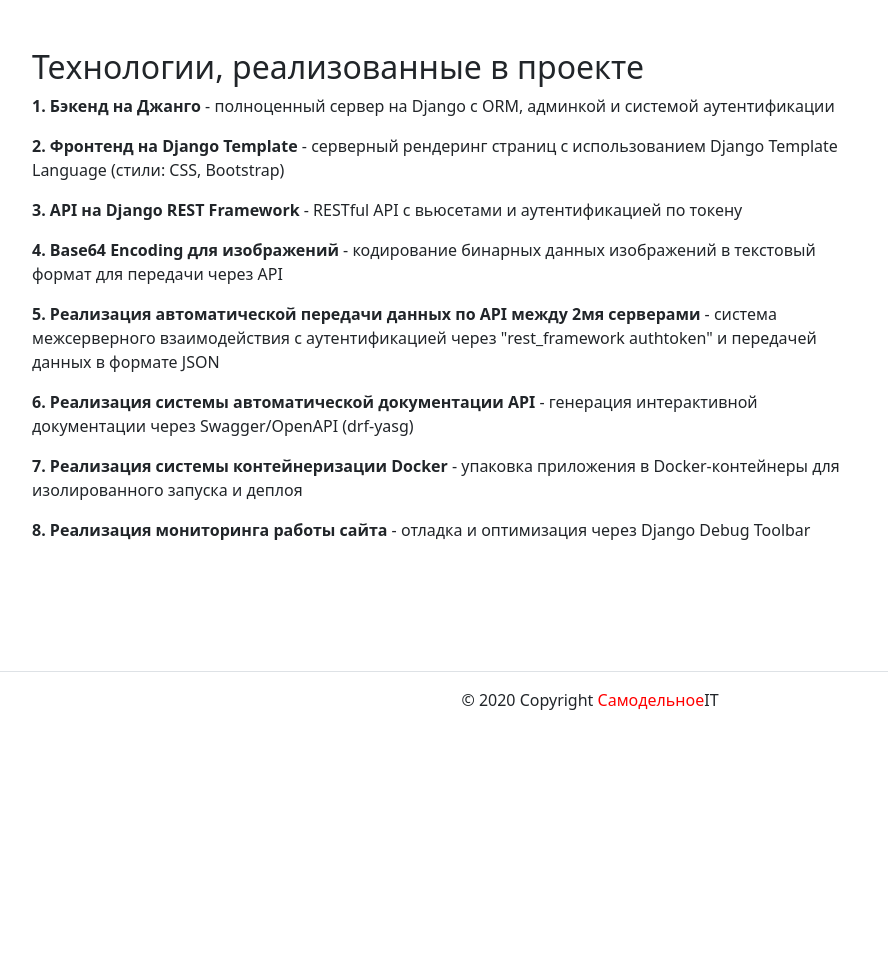
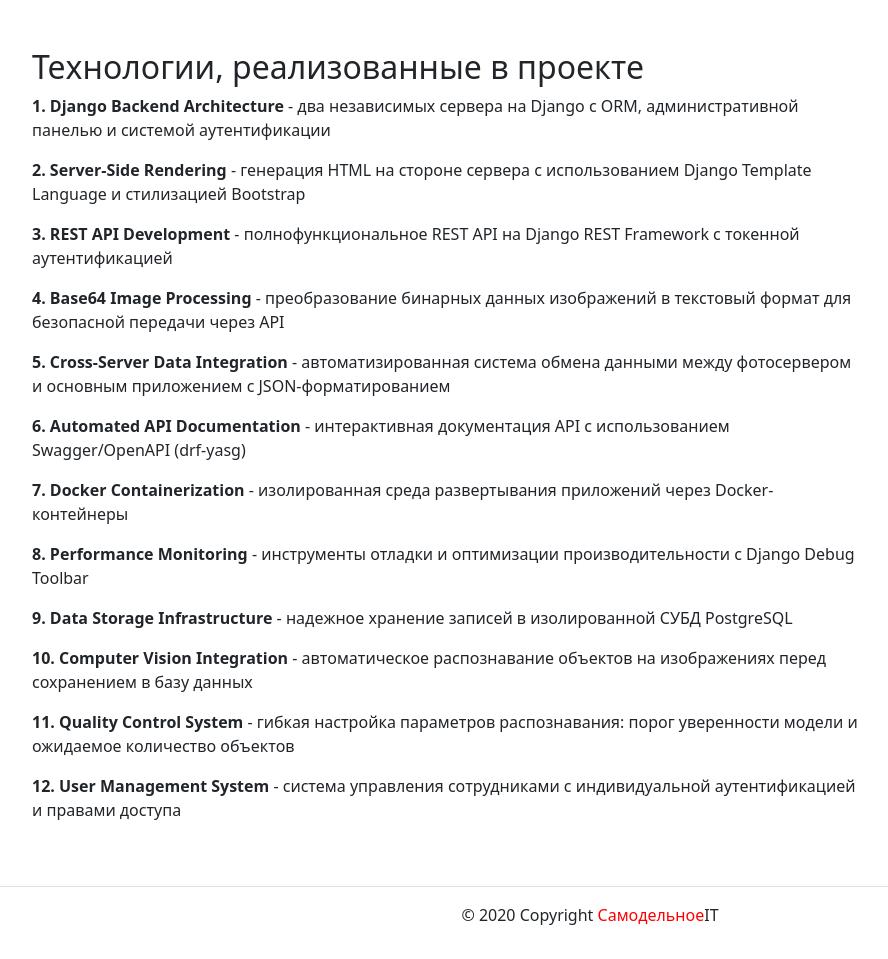
Before and after one commit to Alexman2505/Aeroflot_Hackathon, a Django app: template backend/AeroToolKit/templates/team/tech.html in a window 1280 px wide. Shown: the part 56-1015 px from the top of the page, without its empty margins (50-938 px from the left). Before the commit the page ends 766 px from the top, so only its background shows below. Run offline with Django 4.2, Linux system fonts and the light colour scheme; the template is opened without the code that fills it: most values are stand-ins (such as "Sample title", 1, 10 or a date in 2020); some libraries are stand-ins or nearby versions.

Commit message:
еще раз всё проверил, поправил верстку, формы, пора вспоминать деплой

```diff
--- a/backend/AeroToolKit/AeroToolKit/settings.py
+++ b/backend/AeroToolKit/AeroToolKit/settings.py
@@ -247,5 +247,6 @@ YOLO_CLASSES = [
 EXPECTED_OBJECTS = 11
 # Заглушка, заменяется переменной при отправке с фото сервера. Уверенность, что инструмент распознан правильно
 EXPECTED_CONFIDENCE = 0.90
+# Чтобы джанга не лагала при загрузке больших файлов.
 DATA_UPLOAD_MAX_MEMORY_SIZE = 50 * 1024 * 1024  # 50MB
 FILE_UPLOAD_MAX_MEMORY_SIZE = 50 * 1024 * 1024  # 50MB
--- a/backend/AeroToolKit/AeroToolKit/urls.py
+++ b/backend/AeroToolKit/AeroToolKit/urls.py
@@ -43,7 +43,7 @@ handler403 = (
 )
 
 # Конфигурация для режима разработки
-# В продакшене статические и медиа файлы должны обслуживаться веб-сервером
+# В продакшене статические и медиа файлы должны обслуживаться веб-сервером, но у меня всё в дебаг true запускается
 if settings.DEBUG:
     # Обслуживание статических файлов (CSS, JavaScript, изображения)
     urlpatterns += static(
--- a/backend/AeroToolKit/api/serializers.py
+++ b/backend/AeroToolKit/api/serializers.py
@@ -4,7 +4,6 @@ from rest_framework import serializers
 from django.core.files.base import ContentFile
 from instruments.models import Instrument
 from .yolo_utils import run_yolo_inference
-from django.conf import settings
 
 
 class InstrumentSerializer(serializers.ModelSerializer):
@@ -144,9 +143,6 @@ class InstrumentCreateSerializer(serializers.ModelSerializer):
             filename = validated_data.pop("filename", None)
             expected_objects = validated_data.pop("expected_objects", None)
             expected_confidence = validated_data.pop("expected_confidence")
-            # expected_confidence = validated_data.pop(
-            #     "expected_confidence", settings.EXPECTED_CONFIDENCE
-            # )
 
             # Декодируем base64 изображение
             base64_data = full_base64_string.split(",", 1)[1]
--- a/backend/AeroToolKit/instruments/models.py
+++ b/backend/AeroToolKit/instruments/models.py
@@ -42,6 +42,8 @@ class Instrument(models.Model):
         help_text="Количество предметов, которые должны быть распознаны на изображении",
         default=11,
         blank=True,
+        db_index=True,
+        validators=[MinValueValidator(1)],
     )
 
     expected_confidence = models.FloatField(
@@ -49,6 +51,7 @@ class Instrument(models.Model):
         help_text="Минимальный уровень уверенности для детекции объектов (от 0 до 1)",
         default=0.9,
         validators=[MinValueValidator(0.0), MaxValueValidator(1.0)],
+        db_index=True,
     )
 
     filename = models.CharField(
--- a/backend/AeroToolKit/instruments/views.py
+++ b/backend/AeroToolKit/instruments/views.py
@@ -1,6 +1,5 @@
 from django.contrib.auth.decorators import login_required
 from django.shortcuts import get_object_or_404, render, redirect
-
 from .models import Instrument, User
 from .forms import InstrumentForm
 from .utils import make_page
--- a/backend/AeroToolKit/templates/instruments/create_instrument.html
+++ b/backend/AeroToolKit/templates/instruments/create_instrument.html
@@ -18,7 +18,6 @@
           {% endif %}
         </div>
         <div class="card-body">
-          {# Этот блок будет показан, если в форме есть ошибки #}
           {% load user_filters %}
           {% if form.errors %}
             {% for field in form %}
--- a/backend/AeroToolKit/templates/instruments/profile.html
+++ b/backend/AeroToolKit/templates/instruments/profile.html
@@ -1,5 +1,5 @@
 {% extends 'base.html' %}
-{% block title %}{{ employee.get_full_name }} профайл сотрудника{% endblock %}
+{% block title %}{{ employee.get_full_name }} Информация о сотруднике{% endblock %}
 {% block content %}
   <div class="mb-5">
     <h3>Количество записей в базу: {{ employee.instruments.count }}</h3>
--- a/backend/AeroToolKit/templates/team/tech.html
+++ b/backend/AeroToolKit/templates/team/tech.html
@@ -5,15 +5,19 @@
 {% comment %} Колонки с отступом сверху и снизу {% endcomment %}
 <div class="row">
   <h2>Технологии, реализованные  в проекте</h2>
-  <article class="col-12 col-md-9">
-    <p><strong>1. Бэкенд на Джанго</strong> - полноценный сервер на Django с ORM, админкой и системой аутентификации</p>
-    <p><strong>2. Фронтенд на Django Template</strong> - серверный рендеринг страниц с использованием Django Template Language (стили: CSS, Bootstrap)</p>
-    <p><strong>3. API на Django REST Framework</strong> - RESTful API с вьюсетами и аутентификацией по токену</p>
-    <p><strong>4. Base64 Encoding для изображений</strong> - кодирование бинарных данных изображений в текстовый формат для передачи через API</p>
-    <p><strong>5. Реализация автоматической передачи данных по API между 2мя серверами</strong> - система межсерверного взаимодействия с аутентификацией через "rest_framework authtoken" и передачей данных в формате JSON</p>
-    <p><strong>6. Реализация системы автоматической документации API</strong> - генерация интерактивной документации через Swagger/OpenAPI (drf-yasg)</p>
-    <p><strong>7. Реализация системы контейнеризации Docker</strong> - упаковка приложения в Docker-контейнеры для изолированного запуска и деплоя</p>
-    <p><strong>8. Реализация мониторинга работы сайта</strong> - отладка и оптимизация через Django Debug Toolbar</p>
-  </article>
+<article class="col-12 col-md-9">
+    <p><strong>1. Django Backend Architecture</strong> - два независимых сервера на Django с ORM, административной панелью и системой аутентификации</p>
+    <p><strong>2. Server-Side Rendering</strong> - генерация HTML на стороне сервера с использованием Django Template Language и стилизацией Bootstrap</p>
+    <p><strong>3. REST API Development</strong> - полнофункциональное REST API на Django REST Framework с токенной аутентификацией</p>
+    <p><strong>4. Base64 Image Processing</strong> - преобразование бинарных данных изображений в текстовый формат для безопасной передачи через API</p>
+    <p><strong>5. Cross-Server Data Integration</strong> - автоматизированная система обмена данными между фотосервером и основным приложением с JSON-форматированием</p>
+    <p><strong>6. Automated API Documentation</strong> - интерактивная документация API с использованием Swagger/OpenAPI (drf-yasg)</p>
+    <p><strong>7. Docker Containerization</strong> - изолированная среда развертывания приложений через Docker-контейнеры</p>
+    <p><strong>8. Performance Monitoring</strong> - инструменты отладки и оптимизации производительности с Django Debug Toolbar</p>
+    <p><strong>9. Data Storage Infrastructure</strong> - надежное хранение записей в изолированной СУБД PostgreSQL</p>
+    <p><strong>10. Computer Vision Integration</strong> - автоматическое распознавание объектов на изображениях перед сохранением в базу данных</p>
+    <p><strong>11. Quality Control System</strong> - гибкая настройка параметров распознавания: порог уверенности модели и ожидаемое количество объектов</p>
+    <p><strong>12. User Management System</strong> - система управления сотрудниками с индивидуальной аутентификацией и правами доступа</p>
+</article>
 </div>
 {% endblock %}
--- a/photo_server/image_service/api/views.py
+++ b/photo_server/image_service/api/views.py
@@ -38,7 +38,7 @@ def index(request):
 
 def check_step(request, context):
     """
-    Анализирует POST-запрос и определяет текущий шаг workflow.
+    Анализирует POST-запрос и определяет текущий шаг.
 
     Проверяет наличие ключевых параметров в запросе чтобы определить:
     - Авторизация (наличие username и password)
@@ -107,9 +107,9 @@ def handle_image_upload(request, context):
     if token and name and image_files:
         processed_images = []
         success_count = 0
-        delivery_failed_count = 0  # Файл не доставлен
+        delivery_failed_count = 0  # Файл не доставлен, фотосервер глючит
         rejected_count = 0  # Файл доставлен, но отвергнут (4xx)
-        server_error_count = 0  # Файл доставлен, сервер упал (5xx)
+        server_error_count = 0  # Файл доставлен, но сервер упал (5xx)
 
         for image_file in image_files:
             # Кодируем каждое изображение в base64
```
Also changed, not shown: backend/AeroToolKit/api/views.py (+19 -4 lines), backend/AeroToolKit/instruments/admin.py (+8 -4 lines), backend/AeroToolKit/instruments/forms.py (+44 -1 lines), backend/AeroToolKit/templates/includes/switcher.html (deleted, +0 -10 lines), photo_server/image_service/templates/api/index.html (+0 -22 lines).
